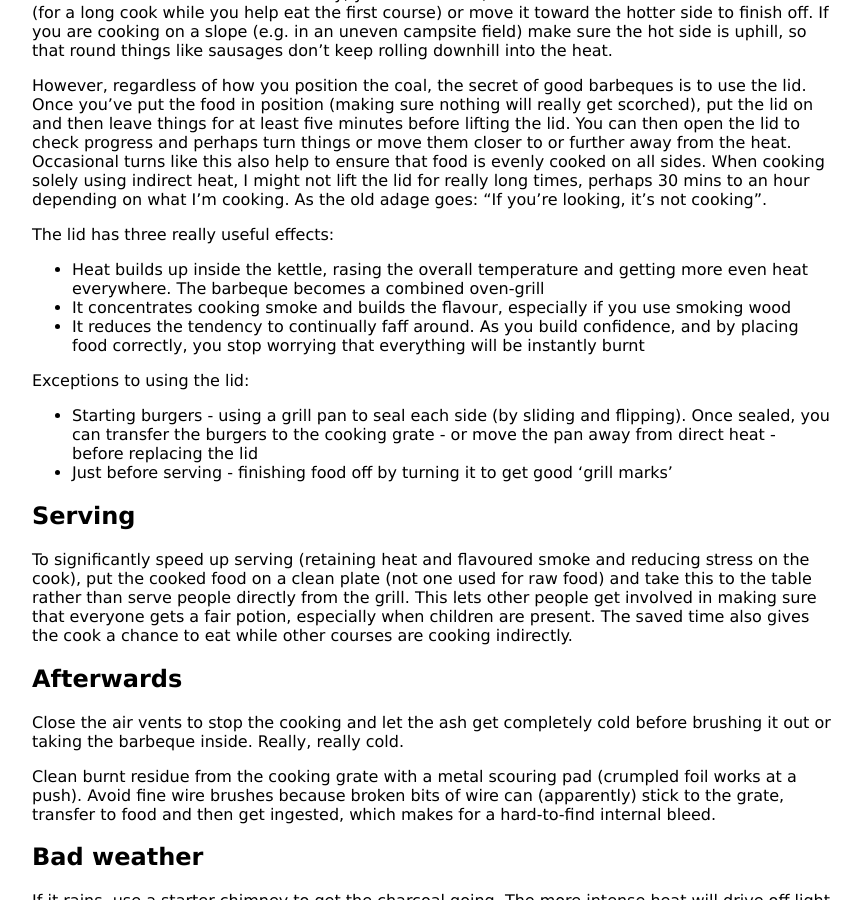
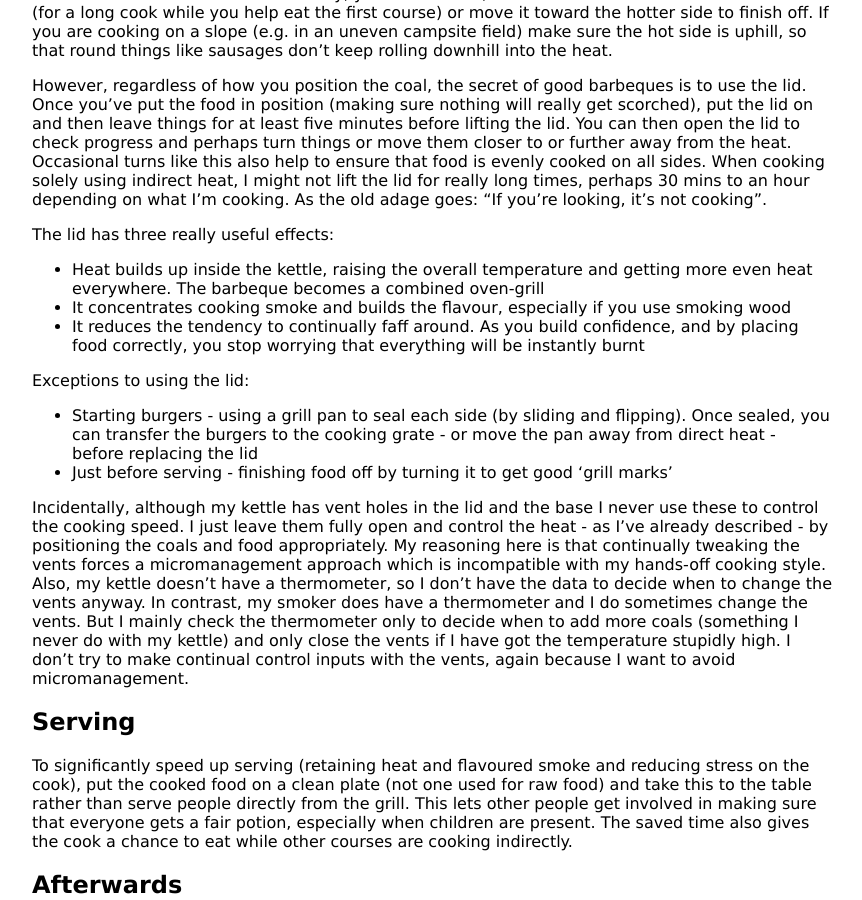
Before and after one commit to KineticLensman/KineticLensman.github.io, a Jekyll site: the page built from _posts/2018-08-12-barbecue-part1.md, in a window 1280 px wide and 900 px high, scrolled down 2508 px. Shown: the whole window, without its empty margins (208-1070 px from the left). Built offline with Jekyll 4.4.1, drawn with Linux system fonts in a browser that asks for light colours.

Commit message:
Added discussion of vents & micromanagement

```diff
--- a/_posts/2018-08-12-barbecue-part1.md
+++ b/_posts/2018-08-12-barbecue-part1.md
@@ -72,13 +72,15 @@
 However, regardless of how you position the coal, the secret of good barbeques is to use the lid. Once you've put the food in position (making sure nothing will really get scorched), put the lid on and then leave things for at least five minutes before lifting the lid. You can then open the lid to check progress and perhaps turn things or move them closer to or further away from the heat. Occasional turns like this also help to ensure that food is evenly cooked on all sides. When cooking solely using indirect heat, I might not lift the lid for really long times, perhaps 30 mins to an hour depending on what I'm cooking. As the old adage goes: "If you're looking, it's not cooking".
 
 The lid has three really useful effects:
-* Heat builds up inside the kettle, rasing the overall temperature and getting more even heat everywhere. The barbeque becomes a combined oven-grill
+* Heat builds up inside the kettle, raising the overall temperature and getting more even heat everywhere. The barbeque becomes a combined oven-grill
 * It concentrates cooking smoke and builds the flavour, especially if you use smoking wood
 * It reduces the tendency to continually faff around. As you build confidence, and by placing food correctly, you stop worrying that everything will be instantly burnt
 
 Exceptions to using the lid:
 * Starting burgers - using a grill pan to seal each side (by sliding and flipping). Once sealed, you can transfer the burgers to the cooking grate - or move the pan away from direct heat - before replacing the lid
 * Just before serving - finishing food off by turning it to get good 'grill marks'
+
+Incidentally, although my kettle has vent holes in the lid and the base I never use these to control the cooking speed. I just leave them fully open and control the heat - as I've already described - by positioning the coals and food appropriately. My reasoning here is that continually tweaking the vents forces a micromanagement approach which is incompatible with my hands-off cooking style. Also, my kettle doesn't have a thermometer, so I don't have the data to decide when to change the vents anyway. In contrast, my smoker does have a thermometer and I do sometimes change the vents. But I mainly check the thermometer only to decide when to add more coals (something I never do with my kettle) and only close the vents if I have got the temperature stupidly high. I don't try to make continual control inputs with the vents, again because I want to avoid micromanagement.
 
 
 ## Serving
```
